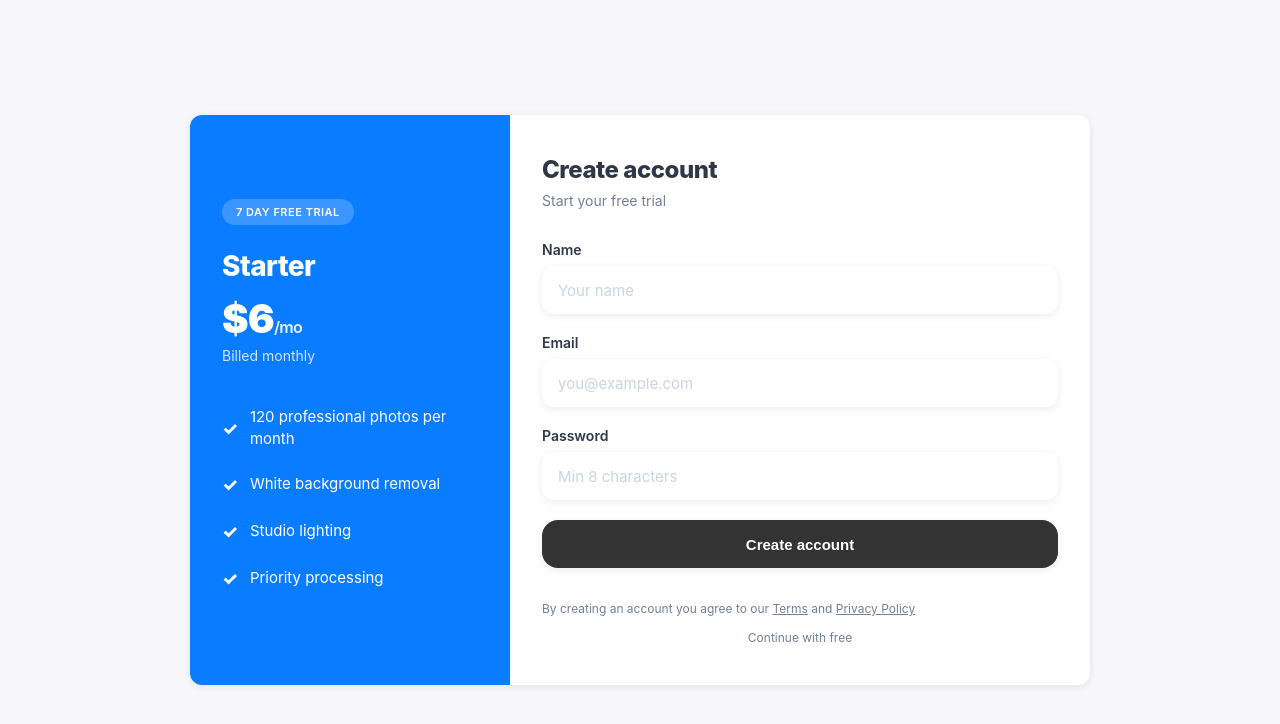
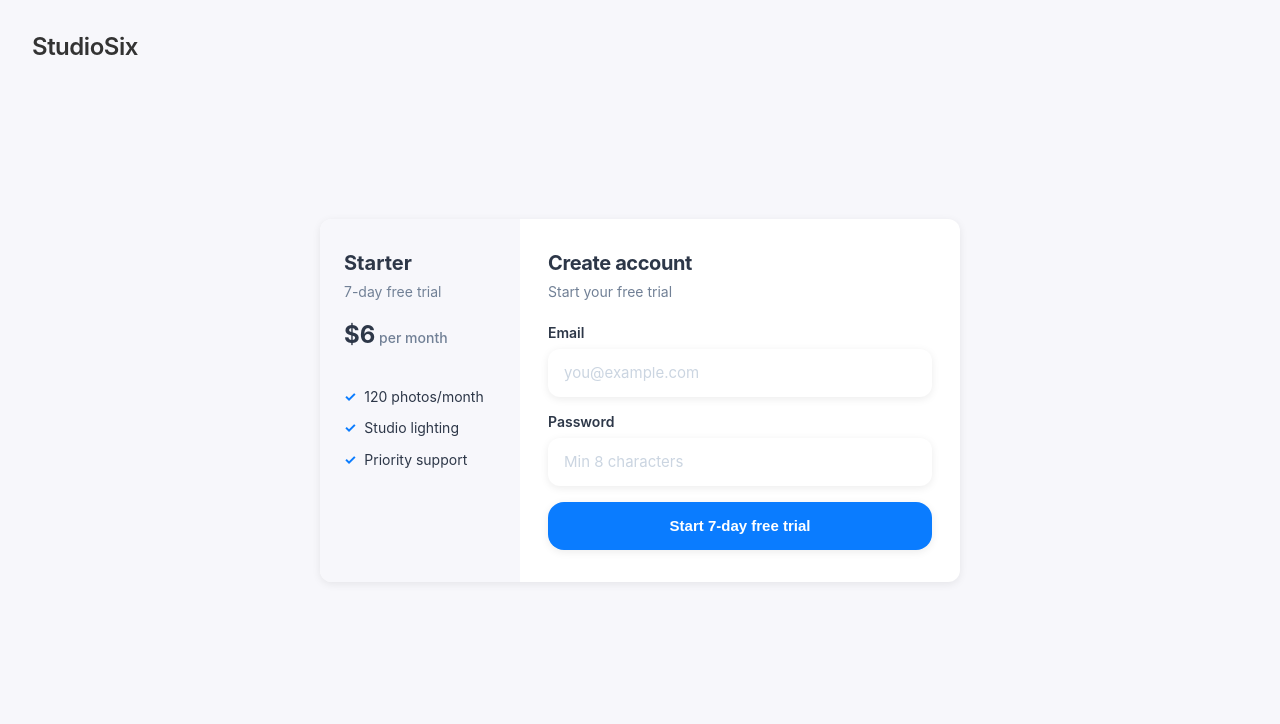
Before and after one commit to brysonsilvestri/octoberbuild, a Flask app: page /signup_tier in a window 1280 px wide. Shown: the top 724 px of the page. Run offline with Flask 3, Linux system fonts and the light colour scheme; some web fonts are replaced.

Commit message:
Refine authentication pages and transform button styling
- Remove name field from signup and login flows
- Update all buttons to blue (#0a7cff) across signup and login pages
- Resize signup form to match login form (420px max-width)
- Make progress bar narrower than form (380px)
- Move logos to fixed corner position on all auth pages
- Drastically simplify signup_tier.html: smaller card (640px), minimal info
- Left side now shows only tier name, "7-day free trial", price "per month", and 3 bullets
- Update all CTA buttons to "Start 7-day free trial"
- Transform button now turns blue when active/enabled

```diff
--- a/templates/index.html
+++ b/templates/index.html
@@ -599,12 +599,13 @@
       cursor: pointer;
       opacity: 1;
       width: 280px;
+      background-color: var(--chatgpt-blue);
     }
 
     .btn-transform:not(:disabled):hover {
-      background-color: #1a1a1a;
+      background-color: #0969e6;
       transform: translateY(-2px);
-      box-shadow: 0 8px 16px rgba(0, 0, 0, 0.2);
+      box-shadow: 0 8px 16px rgba(10, 124, 255, 0.3);
     }
 
     /* Credit bar - small overlay in bottom left of white card */
--- a/templates/signup_tier.html
+++ b/templates/signup_tier.html
@@ -29,101 +29,93 @@
       justify-content: center;
     }
 
+    .site-logo {
+      position: fixed;
+      top: 2rem;
+      left: 2rem;
+      font-size: 1.5rem;
+      font-weight: 600;
+      color: #333;
+      letter-spacing: -0.02em;
+      text-decoration: none;
+      z-index: 10;
+    }
+
     .signup-card {
       background: white;
       border-radius: 0.75rem;
       box-shadow: 0 2px 8px rgba(0, 0, 0, 0.08);
-      max-width: 900px;
+      max-width: 640px;
       width: 100%;
       display: grid;
-      grid-template-columns: 320px 1fr;
+      grid-template-columns: 200px 1fr;
       overflow: hidden;
     }
 
     /* Left side - Plan info */
     .plan-summary {
-      background: var(--primary-blue);
-      padding: 2.5rem 2rem;
-      color: white;
+      background: var(--bg-light);
+      padding: 2rem 1.5rem;
       display: flex;
       flex-direction: column;
-      justify-content: center;
-    }
-
-    .trial-badge {
-      display: inline-block;
-      padding: 0.375rem 0.875rem;
-      background: rgba(255, 255, 255, 0.2);
-      border-radius: 1rem;
-      font-size: 0.6875rem;
-      font-weight: 600;
-      text-transform: uppercase;
-      letter-spacing: 0.5px;
-      margin-bottom: 1.5rem;
-      width: fit-content;
+      gap: 0.5rem;
     }
 
     .plan-name {
-      font-size: 1.75rem;
-      font-weight: 800;
-      margin: 0 0 1rem 0;
-      letter-spacing: -0.02em;
+      font-size: 1.25rem;
+      font-weight: 700;
+      margin: 0;
+      color: var(--text-dark);
+    }
+
+    .plan-trial {
+      font-size: 0.875rem;
+      color: var(--text-muted);
+      margin: 0;
     }
 
     .plan-price {
-      font-size: 2.5rem;
-      font-weight: 900;
-      margin: 0 0 0.5rem 0;
-      line-height: 1;
-      letter-spacing: -0.02em;
-    }
-
-    .plan-price-period {
-      font-size: 1rem;
-      font-weight: 600;
-      opacity: 0.9;
-    }
-
-    .plan-price-note {
-      font-size: 0.875rem;
-      opacity: 0.8;
-      margin: 0 0 2rem 0;
+      font-size: 1.5rem;
+      font-weight: 700;
+      margin: 0.75rem 0;
+      color: var(--text-dark);
     }
 
     .plan-features {
       list-style: none;
       padding: 0;
-      margin: 0;
+      margin: 0.75rem 0 0 0;
+      font-size: 0.875rem;
+      color: var(--text-dark);
     }
 
     .plan-features li {
-      padding: 0.625rem 0;
-      font-size: 0.9375rem;
+      padding: 0.375rem 0;
       display: flex;
-      align-items: center;
-      gap: 0.75rem;
-      line-height: 1.5;
+      align-items: flex-start;
+      gap: 0.5rem;
+      line-height: 1.4;
     }
 
     .plan-features li::before {
       content: '✓';
-      font-weight: 800;
-      font-size: 1.125rem;
+      font-weight: 700;
+      color: var(--primary-blue);
       flex-shrink: 0;
     }
 
     /* Right side - Form */
     .form-section {
-      padding: 2.5rem 2rem;
+      padding: 2rem 1.75rem;
     }
 
     .form-header {
-      margin-bottom: 2rem;
+      margin-bottom: 1.5rem;
     }
 
     .form-title {
-      font-size: 1.5rem;
-      font-weight: 800;
+      font-size: 1.25rem;
+      font-weight: 700;
       margin: 0 0 0.5rem 0;
       letter-spacing: -0.02em;
     }
@@ -135,13 +127,13 @@
     }
 
     .error-message {
-      padding: 0.875rem 1rem;
+      padding: 0.75rem 1rem;
       background: #fef2f2;
       border-radius: 0.75rem;
       color: #dc2626;
       font-size: 0.875rem;
       display: none;
-      margin-bottom: 1.5rem;
+      margin-bottom: 1rem;
     }
 
     .error-message.show {
@@ -149,7 +141,7 @@
     }
 
     .form-group {
-      margin-bottom: 1.25rem;
+      margin-bottom: 1rem;
     }
 
     .form-label {
@@ -185,7 +177,7 @@
     .submit-button {
       width: 100%;
       height: 48px;
-      background: #333;
+      background: var(--primary-blue);
       color: white;
       border: none;
       border-radius: 1rem;
@@ -198,12 +190,12 @@
       align-items: center;
       justify-content: center;
       gap: 0.5rem;
-      margin-bottom: 1rem;
+      margin-top: 0.5rem;
     }
 
     .submit-button:hover:not(:disabled) {
-      background: #1a1a1a;
-      box-shadow: 0 4px 12px rgba(0, 0, 0, 0.12);
+      background: #0969e6;
+      box-shadow: 0 4px 12px rgba(10, 124, 255, 0.3);
       transform: translateY(-1px);
     }
 
@@ -217,8 +209,8 @@
     }
 
     .spinner {
-      width: 18px;
-      height: 18px;
+      width: 16px;
+      height: 16px;
       border: 2px solid rgba(255, 255, 255, 0.3);
       border-top-color: white;
       border-radius: 50%;
@@ -238,125 +230,73 @@
       to { transform: rotate(360deg); }
     }
 
-    .form-footer {
-      margin-top: auto;
-      padding-top: 1rem;
-    }
-
-    .terms-text {
-      font-size: 0.75rem;
-      color: var(--text-muted);
-      margin: 0 0 0.75rem 0;
-      line-height: 1.5;
-    }
-
-    .terms-text a {
-      color: var(--text-muted);
-      text-decoration: underline;
-    }
-
-    .free-account-link {
-      display: block;
-      color: var(--text-muted);
-      text-decoration: none;
-      font-size: 0.75rem;
-      text-align: center;
-      transition: color 0.15s ease;
-    }
-
-    .free-account-link:hover {
-      color: var(--text-dark);
-    }
-
     /* Mobile */
     @media (max-width: 768px) {
       body {
         padding: 1rem;
       }
 
+      .site-logo {
+        top: 1rem;
+        left: 1rem;
+        font-size: 1.25rem;
+      }
+
       .signup-card {
         grid-template-columns: 1fr;
+        max-width: 420px;
       }
 
       .plan-summary {
-        padding: 2rem 1.5rem;
+        padding: 1.5rem;
       }
 
       .form-section {
-        padding: 2rem 1.5rem;
-      }
-
-      .plan-price {
-        font-size: 2rem;
-      }
-
-      .form-title {
-        font-size: 1.25rem;
+        padding: 1.5rem;
       }
     }
   </style>
 </head>
 <body>
+  <a href="/" class="site-logo">StudioSix</a>
+
   <div class="signup-card">
     <!-- Left: Plan info -->
     <div class="plan-summary">
-      <div class="trial-badge">7 DAY FREE TRIAL</div>
-
       {% if plan == 'starter' %}
         <h2 class="plan-name">Starter</h2>
+        <p class="plan-trial">7-day free trial</p>
         <div class="plan-price">
-          {% if billing == 'annual' %}
-            $5<span class="plan-price-period">/mo</span>
-          {% else %}
-            $6<span class="plan-price-period">/mo</span>
-          {% endif %}
+          {% if billing == 'annual' %}$5{% else %}$6{% endif %}<span style="font-size: 0.875rem; font-weight: 500; color: var(--text-muted);"> per month</span>
         </div>
-        <p class="plan-price-note">
-          {% if billing == 'annual' %}Billed annually at $60{% else %}Billed monthly{% endif %}
-        </p>
         <ul class="plan-features">
-          <li>120 professional photos per month</li>
-          <li>White background removal</li>
+          <li>120 photos/month</li>
           <li>Studio lighting</li>
-          <li>Priority processing</li>
+          <li>Priority support</li>
         </ul>
 
       {% elif plan == 'creator' %}
         <h2 class="plan-name">Creator</h2>
+        <p class="plan-trial">7-day free trial</p>
         <div class="plan-price">
-          {% if billing == 'annual' %}
-            $18.33<span class="plan-price-period">/mo</span>
-          {% else %}
-            $11<span class="plan-price-period">/mo</span>
-          {% endif %}
+          {% if billing == 'annual' %}$18{% else %}$11{% endif %}<span style="font-size: 0.875rem; font-weight: 500; color: var(--text-muted);"> per month</span>
         </div>
-        <p class="plan-price-note">
-          {% if billing == 'annual' %}Billed annually at $220{% else %}First month 50% off, then $22/mo{% endif %}
-        </p>
         <ul class="plan-features">
-          <li>400 professional photos per month</li>
-          <li>White background removal</li>
+          <li>400 photos/month</li>
           <li>Studio lighting</li>
-          <li>Priority processing</li>
+          <li>Priority support</li>
         </ul>
 
       {% elif plan == 'enterprise' %}
         <h2 class="plan-name">Enterprise</h2>
+        <p class="plan-trial">7-day free trial</p>
         <div class="plan-price">
-          {% if billing == 'annual' %}
-            $82.50<span class="plan-price-period">/mo</span>
-          {% else %}
-            $99<span class="plan-price-period">/mo</span>
-          {% endif %}
+          {% if billing == 'annual' %}$83{% else %}$99{% endif %}<span style="font-size: 0.875rem; font-weight: 500; color: var(--text-muted);"> per month</span>
         </div>
-        <p class="plan-price-note">
-          {% if billing == 'annual' %}Billed annually at $990{% else %}Billed monthly{% endif %}
-        </p>
         <ul class="plan-features">
-          <li>1,600 professional photos per month</li>
-          <li>White background removal</li>
+          <li>1,600 photos/month</li>
           <li>Studio lighting</li>
-          <li>Priority processing</li>
+          <li>Priority support</li>
         </ul>
       {% endif %}
     </div>
@@ -373,17 +313,6 @@
       <form id="signupForm" novalidate>
         <input type="hidden" id="plan" value="{{ plan }}">
         <input type="hidden" id="billing" value="{{ billing }}">
-
-        <div class="form-group">
-          <label for="name" class="form-label">Name</label>
-          <input
-            type="text"
-            id="name"
-            class="form-input"
-            placeholder="Your name"
-            autocomplete="name"
-          >
-        </div>
 
         <div class="form-group">
           <label for="email" class="form-label">Email</label>
@@ -411,17 +340,10 @@
         </div>
 
         <button type="submit" id="submitBtn" class="submit-button">
-          <span class="button-text">Create account</span>
+          <span class="button-text">Start 7-day free trial</span>
           <span class="spinner"></span>
         </button>
       </form>
-
-      <div class="form-footer">
-        <p class="terms-text">
-          By creating an account you agree to our <a href="/terms">Terms</a> and <a href="/privacy">Privacy Policy</a>
-        </p>
-        <a href="{{ url_for('signup') }}" class="free-account-link">Continue with free</a>
-      </div>
     </div>
   </div>
 
@@ -433,12 +355,10 @@
     const passwordInput = document.getElementById('password');
     const plan = document.getElementById('plan').value;
     const billing = document.getElementById('billing').value;
-    const nameInput = document.getElementById('name');
 
     form.addEventListener('submit', async (e) => {
       e.preventDefault();
 
-      const name = nameInput.value.trim();
       const email = emailInput.value.trim();
       const password = passwordInput.value;
 
@@ -471,7 +391,6 @@
             'Content-Type': 'application/json',
           },
           body: JSON.stringify({
-            name: name,
             email: email,
             password: password,
             plan: plan,
```
Also changed, not shown: templates/login.html (+7 -6 lines), templates/signup.html (+26 -36 lines).
